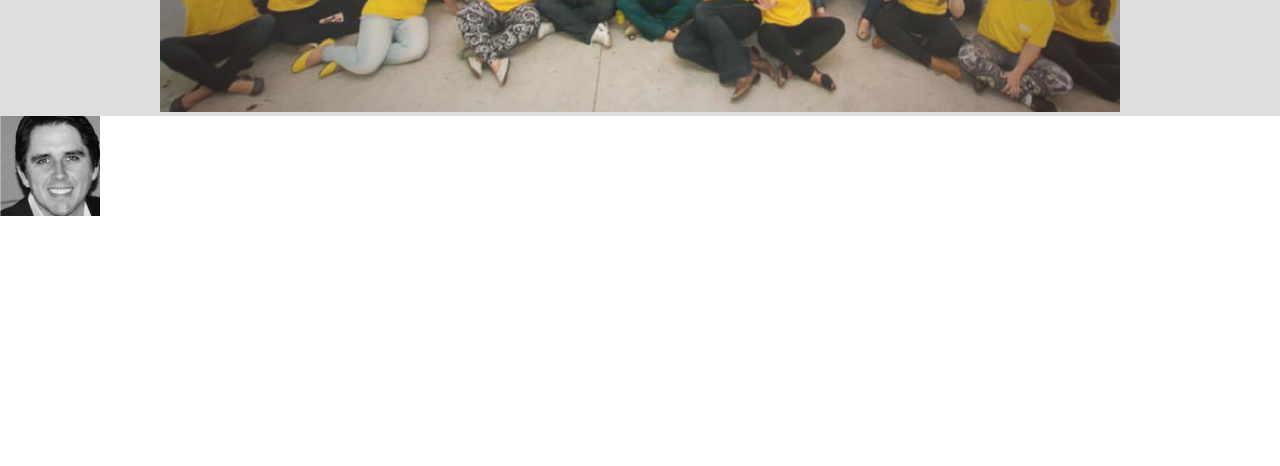
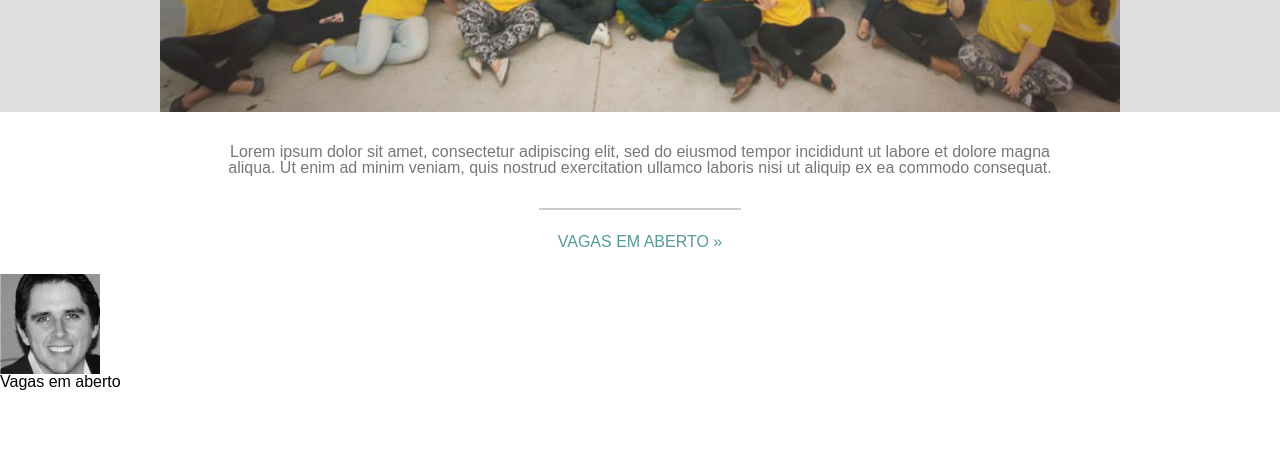
Before and after one commit to watinha/landing, a website built with webpack: page dist/index.html in a window 1280 px wide. Shown: the part 334-800 px from the top of the page. Built offline with nearby package versions, Linux system fonts and the light colour scheme; no server answers.

Commit message:
introduction section layout included...

```diff
--- a/src/css/style.css
+++ b/src/css/style.css
@@ -1,9 +1,8 @@
 html body * { font-family: sans-serif; }
-.wrapper { max-width: 860px; width: 100%; }
+.wrapper { max-width: 860px; width: 100%; margin: 0 auto; }
 
 /* header */
 header {
-  height: 450px;
   background-color: #DEDEDE;
 }
 .header__picture {
@@ -22,6 +21,30 @@ header h1 {
   text-shadow: 1px 1px 1px #777;
 }
 
+/* introduction */
+.introduction {
+  text-align: center;
+}
+.introduction p {
+  padding: 32px 0;
+  color: #777;
+}
+.introduction hr {
+  margin: 0 auto;
+  width: 200px;
+  border: 1px solid #CCC;
+}
+.introduction a {
+  display: block;
+  text-transform: uppercase;
+  text-decoration: none;
+  color: #559999;
+  padding: 24px;
+}
+.introduction a::after {
+  content: " \00BB";
+}
+
 .team__picture {
   height: 100px;
   width: 100px;
```
Also changed, not shown: dist/index.html.
